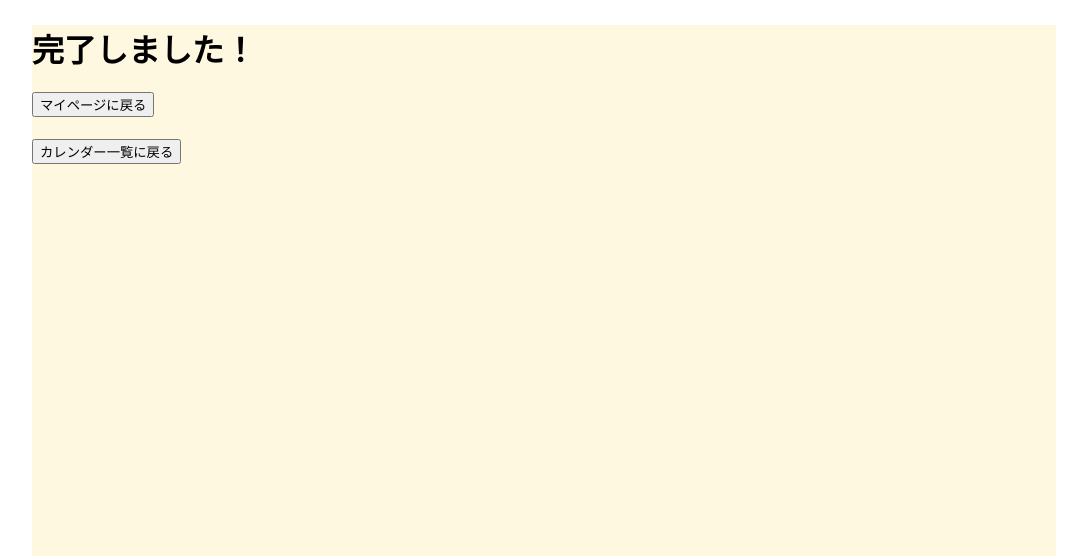
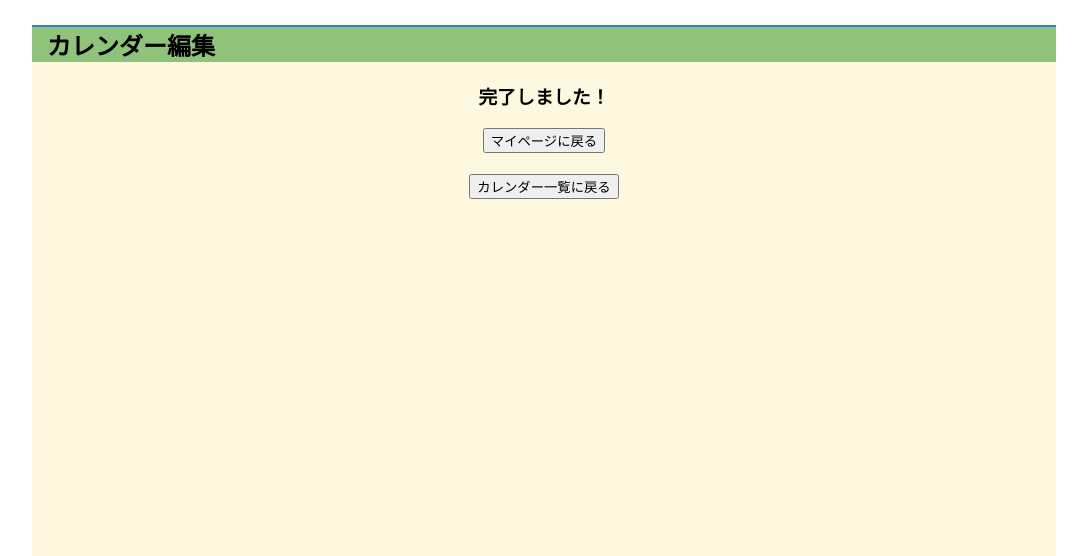
Before and after one commit to KaitoSato11/LP2, a PHP site: page /Admin_edit_cal_comp.php in a window 1280 px wide. Shown: the part 70-626 px from the top of the page, without its empty margins (96-1183 px from the left). Run offline with PHP 8.4, Linux system fonts and the light colour scheme; the visitor is signed in with stand-in values (Sample User, id 1).

Commit message:
CSS用改変

```diff
--- a/Admin_edit_cal_comp.php
+++ b/Admin_edit_cal_comp.php
@@ -29,15 +29,18 @@ if (!isset($_SESSION['ID'])) {
 		<!-- メインコンテンツエリア -->
     <div class="content">
       <!-- ここに各ページの中身いれてください -->
-      <div>
-				<h1>完了しました！</h1>
+			<div class="title">
+				<h2>カレンダー編集</h2>
+			</div>
+			<center>
+				<h3>完了しました！</h3>
       	<h3><a href="Mypage.php">
       		<input type="submit" value="マイページに戻る"/>
       	</a></h3>
 				<h4><a href="Admin_list_cal.php">
       		<input type="submit" value="カレンダー一覧に戻る"/>
       	</a></h4>
-		</div>
+			</center>
 		</div>
 		<!-- FOOTER -->
 		<div class="footer">
```
Lines whose indentation alone changed are shown as unchanged.
